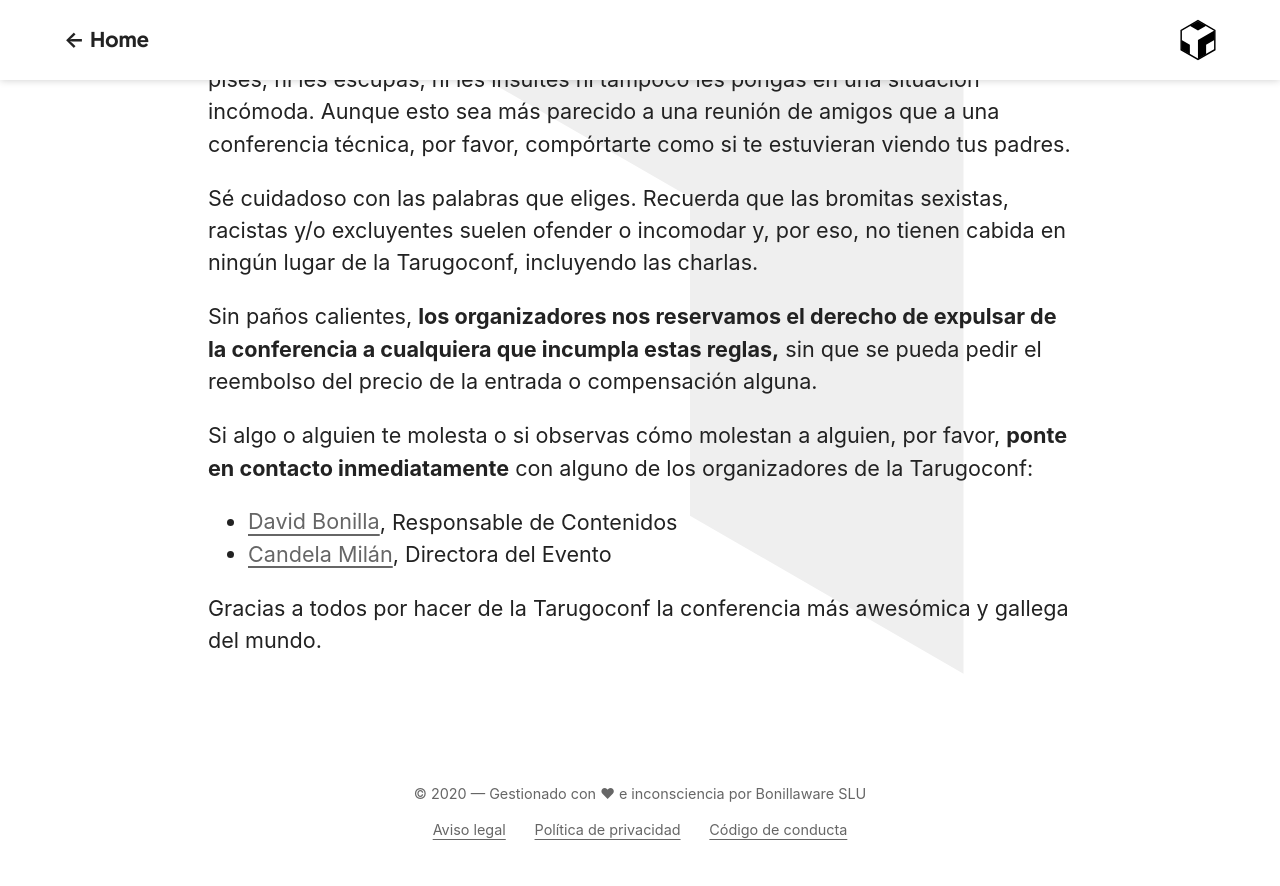
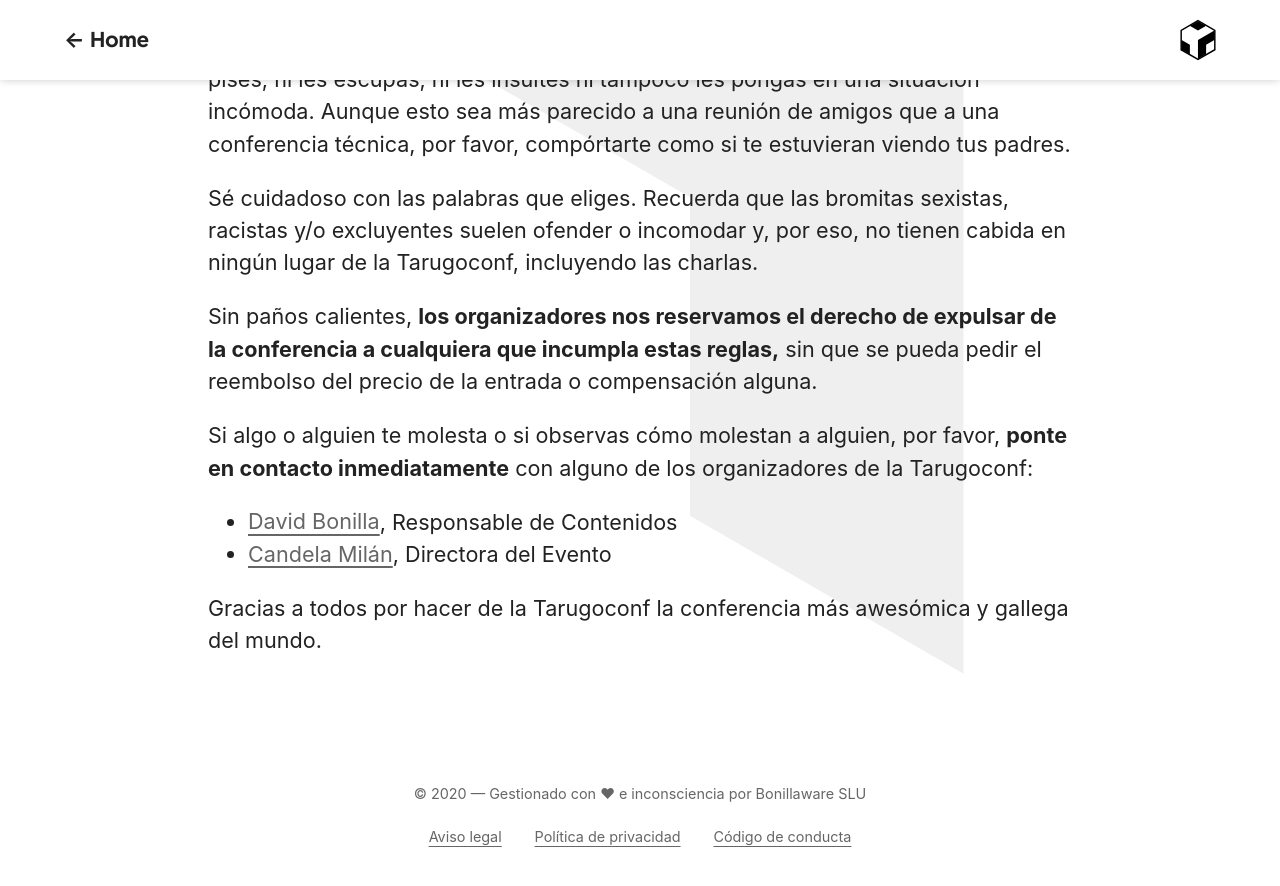
Before and after one commit to tarugoconf/tarugo22, a Jekyll site: the page built from codigo-de-conducta.md, in a window 1280 px wide and 900 px high, scrolled down 493 px. Shown: the top 886 px of the window. Built offline with Jekyll 4.4.1, drawn with Linux system fonts in a browser that asks for light colours.

Commit message:
axustes mobil

```diff
--- a/_sass/_footer.scss
+++ b/_sass/_footer.scss
@@ -6,17 +6,19 @@
 
     ul {
         list-style: none;
-        margin: 0 2em;
+        margin: 0;
         padding: 0;
-        display: inline-flex;
+        display: block;
     }
-    li + li {
-        margin-left: 2em;
+    li {
+        display: inline-block;
+        padding: .5em 1em;
     }
 
     a {
         color: inherit;
         text-underline-offset: 4px;
+        white-space: nowrap;
 
         &:hover {
             color: var(--black);
--- a/_sass/_sponsorship.scss
+++ b/_sass/_sponsorship.scss
@@ -56,6 +56,7 @@
 .sponsorship-subtitle {
     @include font-normal;
     @include bold;
+    text-align: center;
 }
 
 .sponsorship-sponsors {
@@ -68,6 +69,7 @@
         display: grid;
         grid-template-columns: repeat(auto-fit, 120px);
         grid-gap: var(--column-space);
+        justify-content: center;
     }
 
     img {
@@ -78,6 +80,7 @@
 
 .sponsorship-footer {
     @include font-normal;
+    text-align: center;
 }
 
 @keyframes sponsorshipAnim {
```
